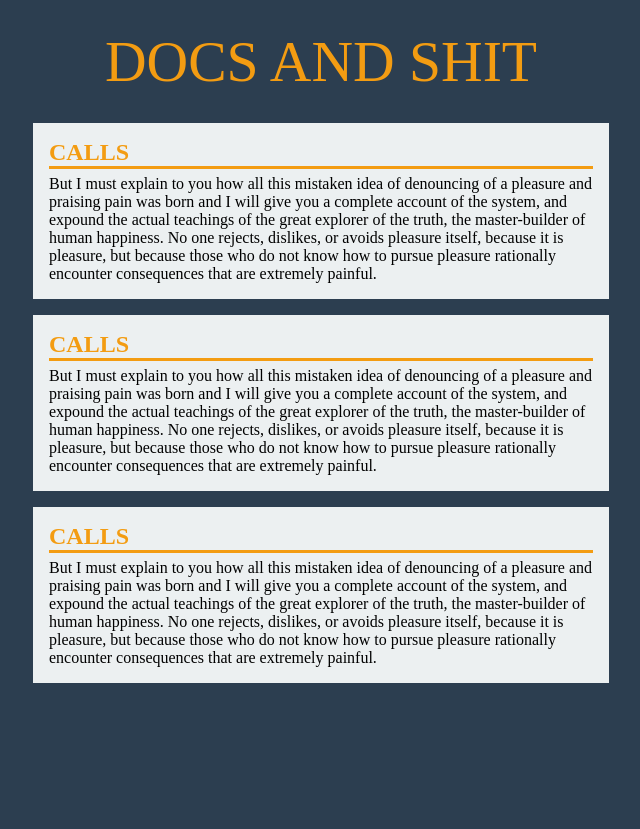
After one commit to UsmannK/HackJack, a Flask app: page /docs in a window 1280 px wide. The commit adds this page. Shown: the whole page, without its empty margins (319-959 px from the left). Run offline with Flask 2, Linux system fonts and the light colour scheme; some libraries are stand-ins or nearby versions.

Commit message:
Docs design

```diff
--- a/routes.py
+++ b/routes.py
@@ -16,6 +16,10 @@ app.logger.addHandler(stream_handler)
 @app.route("/")
 def index():
 	return render_template('index.html')
+
+@app.route("/docs")
+def documentation():
+	return render_template('documentation.html')
 
 @app.route("/viewer/<table_name>", methods=['POST', 'GET'])
 def viewer(table_name):
--- a/sass/base.scss
+++ b/sass/base.scss
@@ -253,10 +253,6 @@ input {
                 background-color: white;
                 border-radius: 6px;
                 box-shadow: 0 0 10px color(concrete);
-                // background-image: url('/static/images/logo.svg');
-                // background-repeat: no-repeat;
-                // background-position: center;
-                // background-size: 50%;
 
                 &:nth-child(1) {
                     top: 0;
@@ -310,3 +306,31 @@ input {
         }
     }
 }
+
+.documentation{
+    h1 {
+        width: auto;
+        font-weight: 200;
+        color: color(orange);
+        text-transform: uppercase;
+        margin-top: 0.5em;
+        margin-bottom: 0.5em;
+    }
+    .section {
+        background-color: color(clouds);
+        padding: 1em;
+        text-align: left;
+        margin-bottom: 1em;
+        h2 {
+            margin: 0;
+            color: color(orange);
+            text-transform: uppercase;
+            border-bottom: 3px solid color(orange);
+            margin-bottom: 0.25em;
+        }
+        p {
+            text-align: left;
+            margin: 0;
+        }
+    }
+}
--- a/static/base.css
+++ b/static/base.css
@@ -648,3 +648,25 @@ input {
           bottom: 0.25em;
           right: 0.35em;
           font-size: 1.8em; }
+
+.documentation h1 {
+  width: auto;
+  font-weight: 200;
+  color: #F39C12;
+  text-transform: uppercase;
+  margin-top: 0.5em;
+  margin-bottom: 0.5em; }
+.documentation .section {
+  background-color: #ECF0F1;
+  padding: 1em;
+  text-align: left;
+  margin-bottom: 1em; }
+  .documentation .section h2 {
+    margin: 0;
+    color: #F39C12;
+    text-transform: uppercase;
+    border-bottom: 3px solid #F39C12;
+    margin-bottom: 0.25em; }
+  .documentation .section p {
+    text-align: left;
+    margin: 0; }
--- a/static/render.js
+++ b/static/render.js
@@ -87,8 +87,10 @@ var renderDealerHtml = function(dealer) {
 		dealer.cards.forEach(function(card, index, array) {
 			if (card === 'secret')
 				dealerHtml += '					<div class="card hidden"></div>';
+			else if (index < 2)
+				dealerHtml += '					<div class="card rendercard" data-value="'+card+'"></div>';
 			else
-				dealerHtml += '					<div class="card rendercard" data-value="'+card+'"></div>';
+				dealerHtml += '					<div class="card rendercard" style="top: '+36*(index-1)+'px;" data-value="'+card+'"></div>';
 		});
 		dealerHtml += '				</div>';
 		dealerHtml += '			</div>';
--- /dev/null
+++ b/templates/documentation.html
@@ -0,0 +1,36 @@
+<html>
+<head>
+	<meta charset="UTF-8">
+	<title>Hackjack</title>
+
+	<script src="//use.typekit.net/ibh0kdt.js"></script>
+	<script>try{Typekit.load();}catch(e){}</script>
+
+	<link rel="stylesheet" href="//maxcdn.bootstrapcdn.com/font-awesome/4.3.0/css/font-awesome.min.css">
+
+	<link rel="stylesheet" href="static/base.css">
+</head>
+<body class="b-midnight-blue">
+	<div class="container documentation">
+		<h1>Docs and shit</h1>
+		<div class="section">
+			<h2>Calls</h2>
+			<p>
+				But I must explain to you how all this mistaken idea of denouncing of a pleasure and praising pain was born and I will give you a complete account of the system, and expound the actual teachings of the great explorer of the truth, the master-builder of human happiness. No one rejects, dislikes, or avoids pleasure itself, because it is pleasure, but because those who do not know how to pursue pleasure rationally encounter consequences that are extremely painful.
+			</p>
+		</div>
+		<div class="section">
+			<h2>Calls</h2>
+			<p>
+				But I must explain to you how all this mistaken idea of denouncing of a pleasure and praising pain was born and I will give you a complete account of the system, and expound the actual teachings of the great explorer of the truth, the master-builder of human happiness. No one rejects, dislikes, or avoids pleasure itself, because it is pleasure, but because those who do not know how to pursue pleasure rationally encounter consequences that are extremely painful.
+			</p>
+		</div>
+		<div class="section">
+			<h2>Calls</h2>
+			<p>
+				But I must explain to you how all this mistaken idea of denouncing of a pleasure and praising pain was born and I will give you a complete account of the system, and expound the actual teachings of the great explorer of the truth, the master-builder of human happiness. No one rejects, dislikes, or avoids pleasure itself, because it is pleasure, but because those who do not know how to pursue pleasure rationally encounter consequences that are extremely painful.
+			</p>
+		</div>
+	</div>
+</body>
+</html>
```
